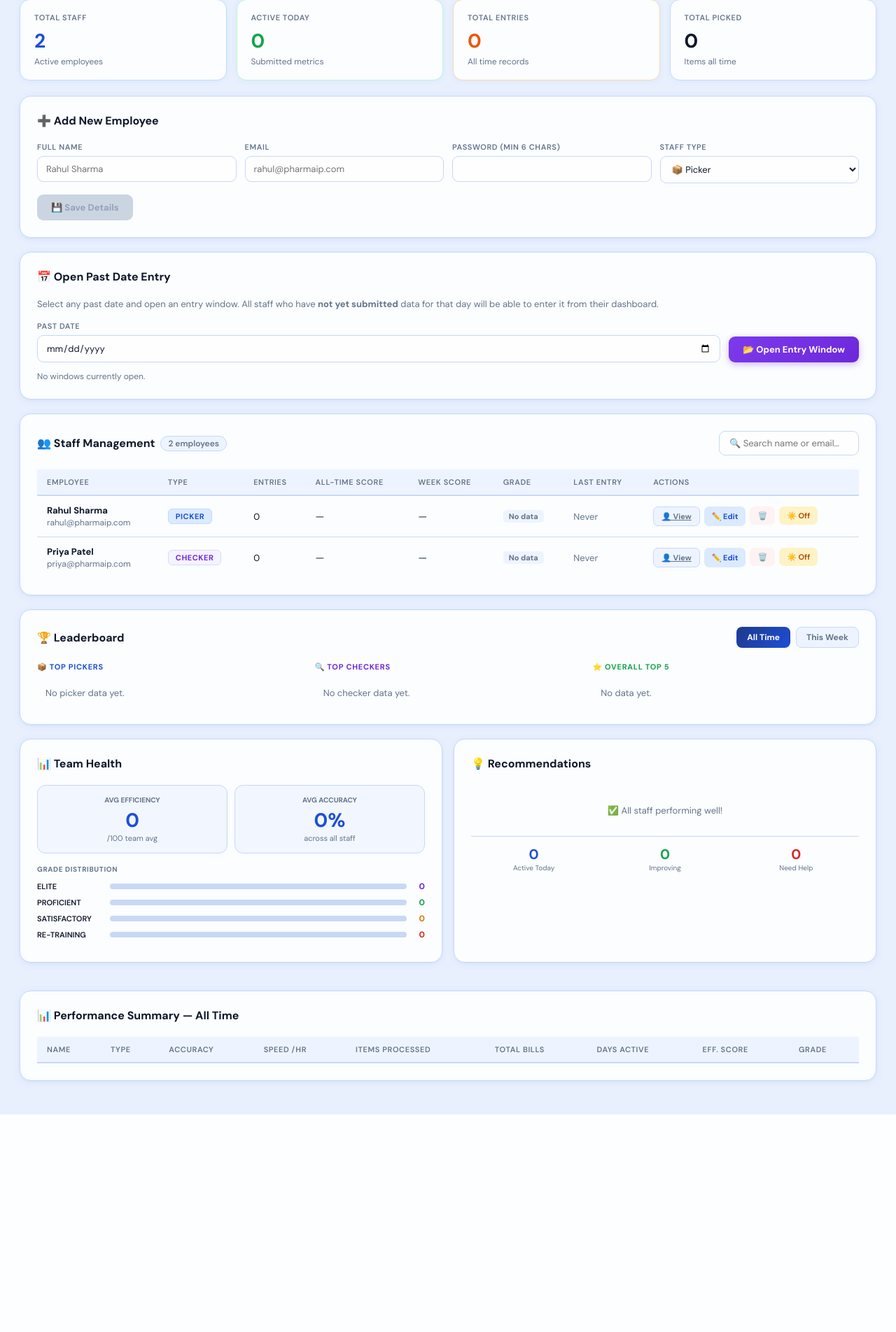
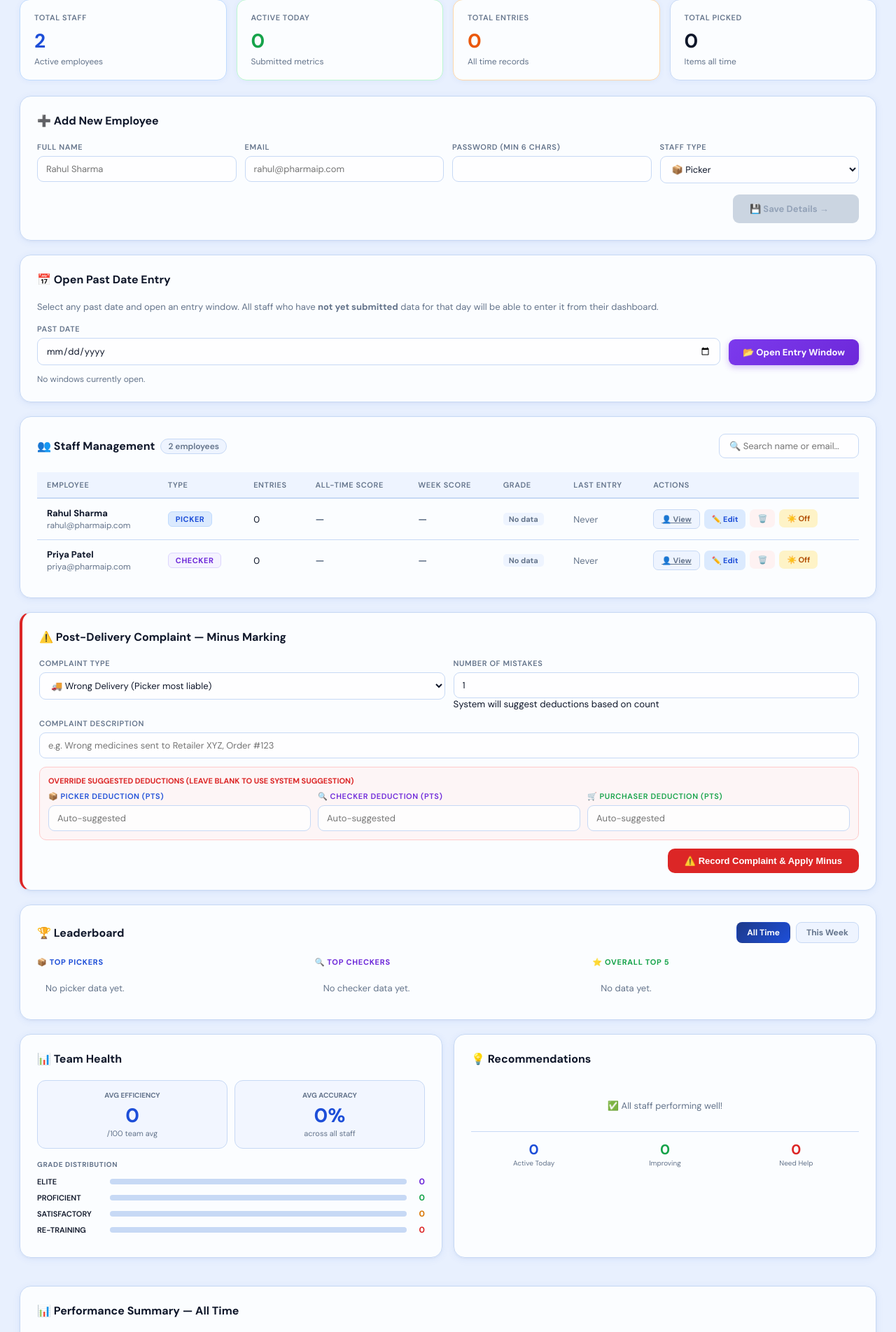
Before and after one commit to Ak-Warrior47/IndianPharma-IP--system, a Flask app: page /admin_dashboard in a window 1280 px wide. Shown: the part 89-1993 px from the top of the page at 70% size. Before the commit the page ends 1682 px from the top, so only its background shows below. Run offline with Flask 3, Linux system fonts and the light colour scheme; the visitor is signed in with stand-in values (Sample User, id 1); data comes from the database, SQL or seed files in the repository; data that the repository does not hold is empty; some libraries are stand-ins or nearby versions.

Commit message:
Update admin.html

```diff
--- a/templates/admin.html
+++ b/templates/admin.html
@@ -440,7 +440,9 @@ tbody tr:hover td { background: rgba(219,234,254,0.3); }
           </select>
         </div>
       </div>
-      <button type="submit" class="btn-add" id="saveDetailsBtn" disabled>💾 Save Details</button>
+      <div style="display:flex;justify-content:flex-end;margin-top:12px;">
+        <button type="submit" class="btn-add" id="saveDetailsBtn" disabled style="min-width:180px;padding:12px 24px;">💾 Save Details →</button>
+      </div>
     </form>
   </div>
 
@@ -573,6 +575,77 @@ tbody tr:hover td { background: rgba(219,234,254,0.3); }
   </div>
 
 
+
+  <!-- COMPLAINT / MINUS MARKING SECTION -->
+  <div class="card" style="margin-bottom:20px;border-left:4px solid #dc2626;">
+    <div class="card-header">
+      <div class="card-title">⚠️ Post-Delivery Complaint — Minus Marking</div>
+    </div>
+    <form method="POST" action="/admin/complaint" autocomplete="off">
+      <div style="display:grid;grid-template-columns:1fr 1fr;gap:12px;margin-bottom:12px;">
+        <div class="field">
+          <label>Complaint Type</label>
+          <select name="complaint_type" required>
+            <option value="delivery">🚚 Wrong Delivery (Picker most liable)</option>
+            <option value="missing">📦 Missing Items (Picker + Checker)</option>
+            <option value="quality">⚕️ Quality Issue (Purchaser most liable)</option>
+          </select>
+        </div>
+        <div class="field">
+          <label>Number of Mistakes</label>
+          <input type="number" name="mistake_count" min="1" max="50" value="1" required>
+          <small>System will suggest deductions based on count</small>
+        </div>
+      </div>
+      <div class="field" style="margin-bottom:12px;">
+        <label>Complaint Description</label>
+        <input type="text" name="description" placeholder="e.g. Wrong medicines sent to Retailer XYZ, Order #123" required style="width:100%;">
+      </div>
+      <div style="background:rgba(254,242,242,0.7);border:1px solid #fecaca;border-radius:10px;padding:12px;margin-bottom:12px;">
+        <div style="font-size:11px;font-weight:800;color:#dc2626;text-transform:uppercase;margin-bottom:8px;">Override Suggested Deductions (leave blank to use system suggestion)</div>
+        <div style="display:grid;grid-template-columns:1fr 1fr 1fr;gap:10px;">
+          <div class="field">
+            <label style="color:#1d4ed8;">📦 Picker Deduction (pts)</label>
+            <input type="number" name="picker_final" min="0" max="30" step="0.5" placeholder="Auto-suggested">
+          </div>
+          <div class="field">
+            <label style="color:#6d28d9;">🔍 Checker Deduction (pts)</label>
+            <input type="number" name="checker_final" min="0" max="30" step="0.5" placeholder="Auto-suggested">
+          </div>
+          <div class="field">
+            <label style="color:#16a34a;">🛒 Purchaser Deduction (pts)</label>
+            <input type="number" name="purchaser_final" min="0" max="30" step="0.5" placeholder="Auto-suggested">
+          </div>
+        </div>
+      </div>
+      <div style="display:flex;justify-content:flex-end;">
+        <button type="submit" style="background:#dc2626;color:#fff;border:none;padding:10px 24px;border-radius:10px;font-weight:700;cursor:pointer;font-size:13px;">⚠️ Record Complaint & Apply Minus</button>
+      </div>
+    </form>
+
+    {% if open_complaints %}
+    <div style="margin-top:16px;border-top:1px solid var(--border);padding-top:14px;">
+      <div style="font-size:11px;font-weight:800;color:#dc2626;text-transform:uppercase;margin-bottom:8px;">Active Complaints (affecting scores)</div>
+      {% for c in open_complaints %}
+      <div style="display:flex;align-items:center;justify-content:space-between;padding:10px 14px;background:#fef2f2;border:1px solid #fecaca;border-radius:10px;margin-bottom:6px;">
+        <div>
+          <div style="font-size:13px;font-weight:700;color:#991b1b;">{{ c.complaint_type|title }}: {{ c.description[:60] }}{% if c.description|length > 60 %}...{% endif %}</div>
+          <div style="font-size:11px;color:var(--muted);margin-top:2px;">
+            {{ c.entry_date.strftime('%d %b') }} ·
+            Picker: <strong style="color:#1d4ed8;">-{{ c.picker_final }}pts</strong> ·
+            Checker: <strong style="color:#6d28d9;">-{{ c.checker_final }}pts</strong> ·
+            Purchaser: <strong style="color:#16a34a;">-{{ c.purchaser_final }}pts</strong>
+          </div>
+        </div>
+        <form method="POST" action="/admin/complaint/{{ c.id }}/resolve" style="margin:0;">
+          <button type="submit" style="background:#16a34a;color:#fff;border:none;padding:6px 12px;border-radius:7px;font-size:11px;font-weight:700;cursor:pointer;">✅ Resolve</button>
+        </form>
+      </div>
+      {% endfor %}
+    </div>
+    {% endif %}
+  </div>
+
   <!-- LEADERBOARD -->
   <div class="card" style="margin-bottom:20px;">
     <div class="card-header">
@@ -593,7 +666,7 @@ tbody tr:hover td { background: rgba(219,234,254,0.3); }
           <div style="display:flex;align-items:center;gap:10px;padding:9px 12px;background:{% if loop.index0==0 %}rgba(255,215,0,0.12){% elif loop.index0==1 %}rgba(192,192,192,0.12){% elif loop.index0==2 %}rgba(205,127,50,0.1){% else %}rgba(238,244,255,0.5){% endif %};border:1px solid {% if loop.index0==0 %}rgba(255,215,0,0.3){% elif loop.index0==1 %}rgba(192,192,192,0.3){% elif loop.index0==2 %}rgba(205,127,50,0.2){% else %}var(--border){% endif %};border-radius:11px;margin-bottom:6px;">
             <div style="font-size:18px;width:24px;text-align:center;">{% if loop.index0==0 %}🥇{% elif loop.index0==1 %}🥈{% elif loop.index0==2 %}🥉{% else %}{{ loop.index }}{% endif %}</div>
             <div style="flex:1;min-width:0;"><div style="font-size:13px;font-weight:700;color:var(--text);white-space:nowrap;overflow:hidden;text-overflow:ellipsis;">{{ r.emp.name }}</div><div style="font-size:11px;color:var(--muted);">{{ r.stats.pick_acc }}% acc · {{ r.stats.days }}d</div></div>
-            <div style="text-align:right;"><div style="font-size:16px;font-weight:800;color:var(--blue);">{{ r.stats.eff_score }}</div><div style="font-size:10px;color:var(--muted);">/100</div></div>
+            <div style="text-align:right;"><div style="font-size:16px;font-weight:800;color:var(--blue);">{{ r.stats.eff_score }}</div><div style="font-size:10px;color:var(--muted);">pts</div></div>
           </div>
           {% endfor %}{% else %}<div style="font-size:13px;color:var(--muted);padding:12px;">No picker data yet.</div>{% endif %}
         </div>
@@ -605,7 +678,7 @@ tbody tr:hover td { background: rgba(219,234,254,0.3); }
           <div style="display:flex;align-items:center;gap:10px;padding:9px 12px;background:{% if loop.index0==0 %}rgba(255,215,0,0.12){% elif loop.index0==1 %}rgba(192,192,192,0.12){% elif loop.index0==2 %}rgba(205,127,50,0.1){% else %}rgba(245,243,255,0.5){% endif %};border:1px solid {% if loop.index0==0 %}rgba(255,215,0,0.3){% elif loop.index0==1 %}rgba(192,192,192,0.3){% elif loop.index0==2 %}rgba(205,127,50,0.2){% else %}rgba(167,139,250,0.2){% endif %};border-radius:11px;margin-bottom:6px;">
             <div style="font-size:18px;width:24px;text-align:center;">{% if loop.index0==0 %}🥇{% elif loop.index0==1 %}🥈{% elif loop.index0==2 %}🥉{% else %}{{ loop.index }}{% endif %}</div>
             <div style="flex:1;min-width:0;"><div style="font-size:13px;font-weight:700;color:var(--text);white-space:nowrap;overflow:hidden;text-overflow:ellipsis;">{{ r.emp.name }}</div><div style="font-size:11px;color:var(--muted);">{{ r.stats.check_speed or r.stats.ck_speed or 0 }}/hr · {{ r.stats.days }}d</div></div>
-            <div style="text-align:right;"><div style="font-size:16px;font-weight:800;color:#6d28d9;">{{ r.stats.eff_score }}</div><div style="font-size:10px;color:var(--muted);">/100</div></div>
+            <div style="text-align:right;"><div style="font-size:16px;font-weight:800;color:#6d28d9;">{{ r.stats.eff_score }}</div><div style="font-size:10px;color:var(--muted);">pts</div></div>
           </div>
           {% endfor %}{% else %}<div style="font-size:13px;color:var(--muted);padding:12px;">No checker data yet.</div>{% endif %}
         </div>
@@ -617,7 +690,7 @@ tbody tr:hover td { background: rgba(219,234,254,0.3); }
           <div style="display:flex;align-items:center;gap:10px;padding:9px 12px;background:{% if loop.index0==0 %}rgba(255,215,0,0.12){% elif loop.index0==1 %}rgba(192,192,192,0.12){% elif loop.index0==2 %}rgba(205,127,50,0.1){% else %}rgba(240,253,244,0.5){% endif %};border:1px solid {% if loop.index0==0 %}rgba(255,215,0,0.3){% elif loop.index0==1 %}rgba(192,192,192,0.3){% elif loop.index0==2 %}rgba(205,127,50,0.2){% else %}rgba(22,163,74,0.15){% endif %};border-radius:11px;margin-bottom:6px;">
             <div style="font-size:18px;width:24px;text-align:center;">{% if loop.index0==0 %}🥇{% elif loop.index0==1 %}🥈{% elif loop.index0==2 %}🥉{% else %}{{ loop.index }}{% endif %}</div>
             <div style="flex:1;min-width:0;"><div style="font-size:13px;font-weight:700;color:var(--text);white-space:nowrap;overflow:hidden;text-overflow:ellipsis;">{{ r.emp.name }}</div><div style="font-size:11px;color:var(--muted);"><span style="background:{% if r.emp.staff_type=='picker' %}var(--blue-lite){% else %}#ede9fe{% endif %};color:{% if r.emp.staff_type=='picker' %}var(--blue){% else %}#6d28d9{% endif %};padding:1px 6px;border-radius:4px;font-weight:700;">{{ r.emp.staff_type }}</span> · {{ r.stats.days }}d</div></div>
-            <div style="text-align:right;"><div style="font-size:16px;font-weight:800;color:#16a34a;">{{ r.stats.eff_score }}</div><div style="font-size:10px;color:var(--muted);">/100</div></div>
+            <div style="text-align:right;"><div style="font-size:16px;font-weight:800;color:#16a34a;">{{ r.stats.eff_score }}</div><div style="font-size:10px;color:var(--muted);">pts</div></div>
           </div>
           {% endfor %}{% else %}<div style="font-size:13px;color:var(--muted);padding:12px;">No data yet.</div>{% endif %}
         </div>
```
